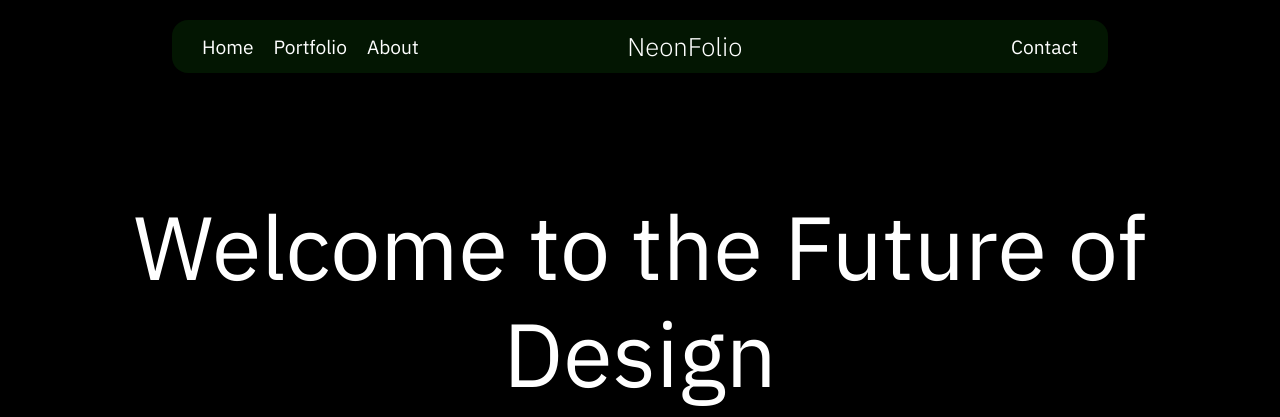
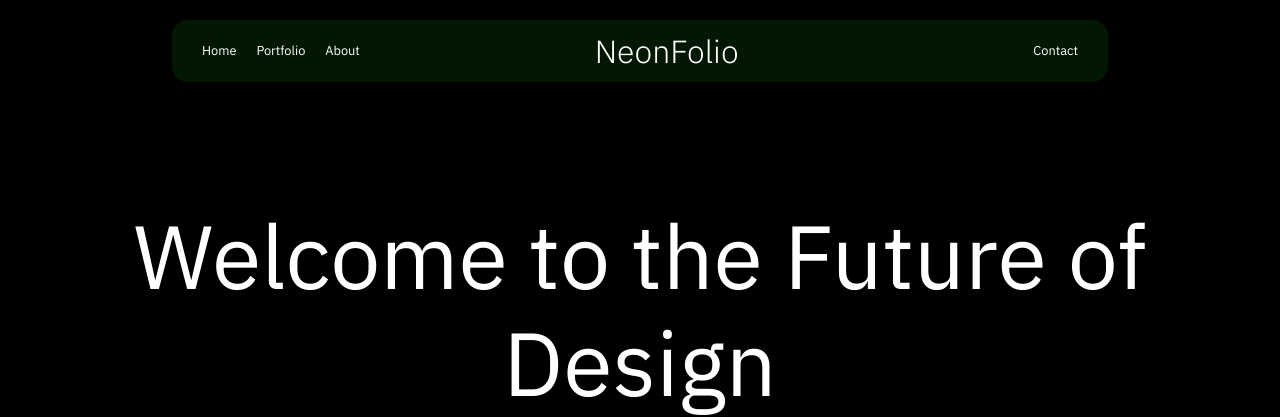
Before and after one commit to Anshuman-utd/Capstone-Project, a plain HTML site: page index.html in a window 1280 px wide. Shown: the top 417 px of the page. Drawn offline with Linux system fonts and the light colour scheme.

Commit message:
Updated navbar font-size and color

```diff
--- a/index.css
+++ b/index.css
@@ -9,7 +9,7 @@ nav {
     display: flex;
     justify-content: space-between;
     align-items: center;
-    background-color: rgba(32, 216, 22, 0.1);
+    background-color: rgba(32, 216, 22, 0.11);
     padding: 10px 20px;
     border-radius: 16px;
     margin: 20px auto;
@@ -20,7 +20,7 @@ nav {
 nav a {
     text-decoration: none;
     color: white;
-    font-size: 1.5vw;
+    font-size: 1vw;
     margin: 0 10px;
     font-weight: 400;
     line-height: 24px;
@@ -38,7 +38,7 @@ nav a:hover {
 }
 
 .brand {
-    font-size: 2vw;
+    font-size: 2.5vw;
     font-weight: 300;
     color: white;
     text-align: center;
```
